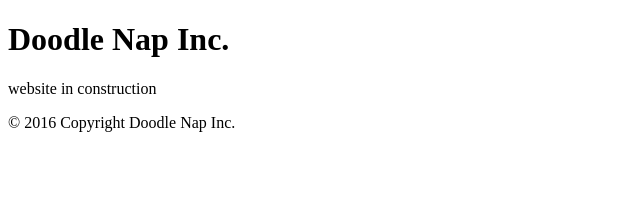
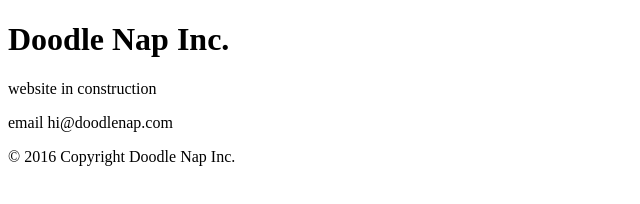
Before and after one commit to doodlenap/doodlenap.github.io, a plain HTML site: page index.html in a window 1280 px wide. Shown: the whole page, without its empty margins (0-640 px from the left). Drawn offline with Linux system fonts and the light colour scheme.

Commit message:
Update index.html

```diff
--- a/index.html
+++ b/index.html
@@ -6,6 +6,8 @@
 
 <p>website in construction</p>
 
+<p>email hi@doodlenap.com</p>
+
 <p>© 2016 Copyright Doodle Nap Inc.</p>
 
 </body>
```
